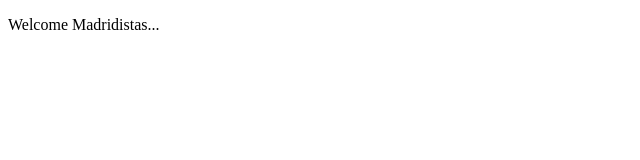
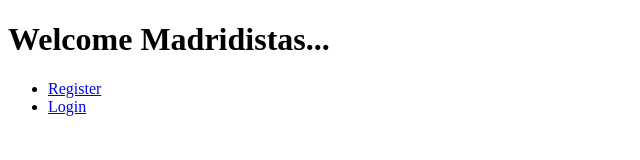
Before and after one commit to Jesusnauta/Jesus-Enrique-Jimenez-Final-Project-back, a website: page src/public/index.htm in a window 1280 px wide. Shown: the whole page, without its empty margins (0-640 px from the left). Drawn offline with Linux system fonts and the light colour scheme.

Commit message:
🐛 Add changes html file

```diff
--- a/src/public/index.htm
+++ b/src/public/index.htm
@@ -7,7 +7,19 @@
     <title>Real Madrid</title>
   </head>
   <body>
-    <p>Welcome Madridistas...</p>
+    <h1>Welcome Madridistas...</h1>
+    <ul>
+      <li>
+        <a href="http://localhost:6500/users/register" style="cursor: pointer"
+          >Register</a
+        >
+      </li>
+      <li>
+        <a href="http://localhost:6500/users/login" style="cursor: pointer"
+          >Login</a
+        >
+      </li>
+    </ul>
     <div id="root"></div>
   </body>
 </html>
```
